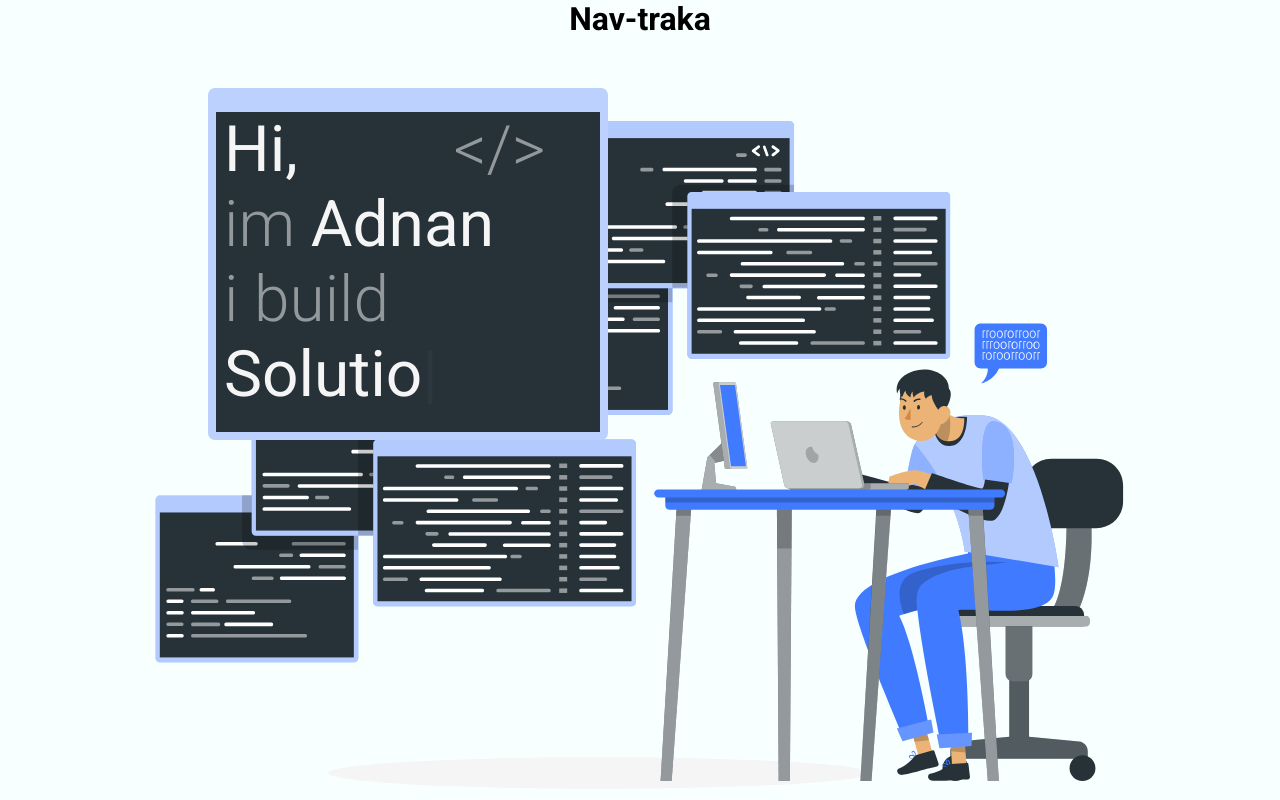
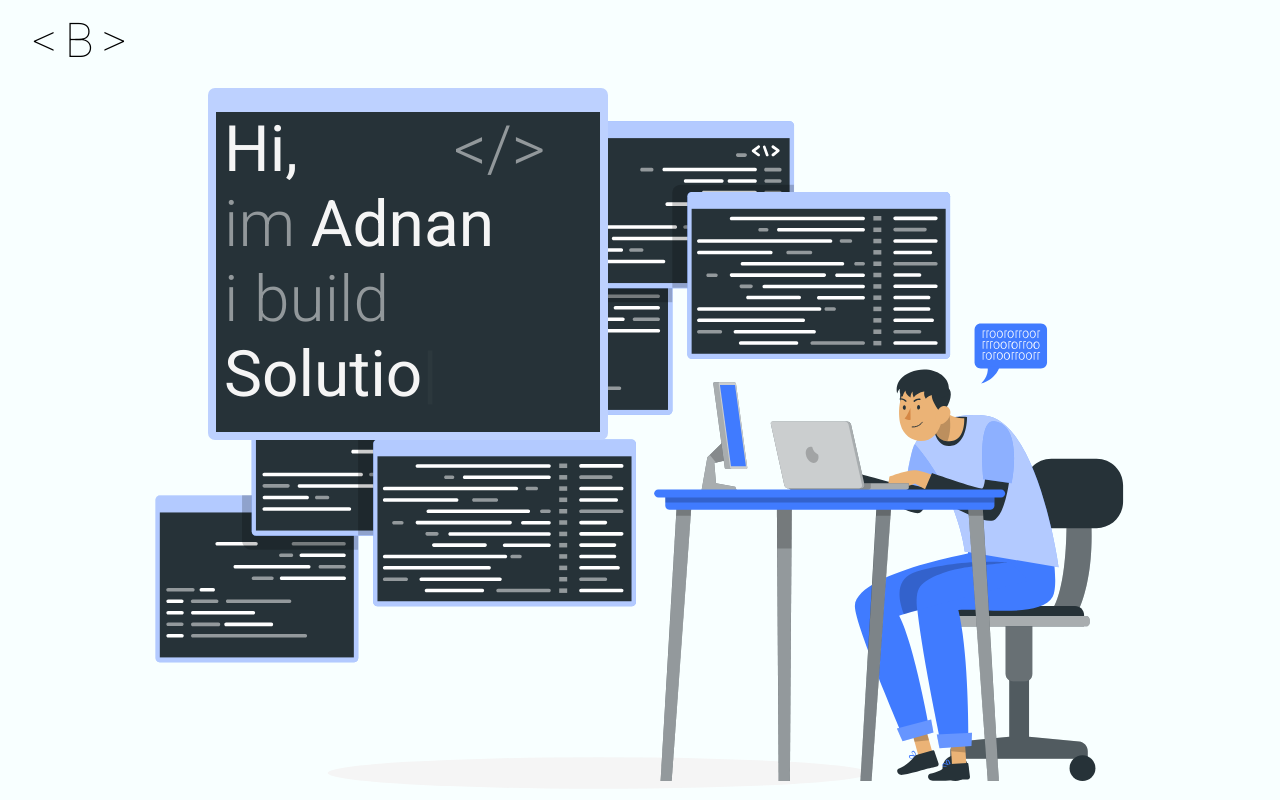
Before and after one commit to BucoTEC/MyPortifolio, a React (Create React App) app: page / in a window 1280 px wide. Shown: the top 800 px of the page. Built offline with nearby package versions, Linux system fonts and the light colour scheme.

Commit message:
started working on nav logo

```diff
--- a/src/components/TopBar.jsx
+++ b/src/components/TopBar.jsx
@@ -4,12 +4,53 @@ const TopNav = styled.div`
   height: 10vh;
   width: 100vw;
   text-align: center;
+  display: flex;
+`;
+const Right = styled.div`
+  flex: 1;
+`;
+const Left = styled.div`
+  flex: 1;
+  display: flex;
+  align-items: center;
+`;
+const Logo = styled.div`
+  margin-left: 2rem;
+  h1 {
+    font-weight: 200;
+    font-size: 3rem;
+  }
+  #nastavak {
+    display: none;
+    opacity: 0;
+    transition: all 0.3s ease-in;
+  }
+  #glavni {
+    margin: 0 0.5rem;
+    transition: all 0.3s ease-in;
+
+    &:hover #nastavak {
+      display: inline;
+      opacity: 1;
+    }
+  }
 `;
 function TopBar() {
   return (
     <>
       <TopNav>
-        <h1>Nav-traka</h1>
+        <Left>
+          <Logo>
+            <h1>
+              &lt;
+              <span id="glavni">
+                B<span id="nastavak">tech</span>
+              </span>
+              &gt;{" "}
+            </h1>
+          </Logo>
+        </Left>
+        <Right></Right>
       </TopNav>
     </>
   );
```
